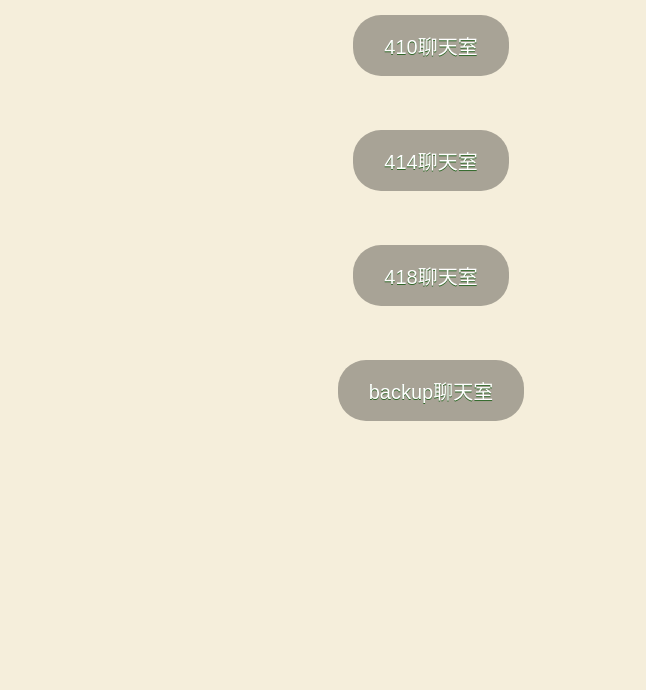
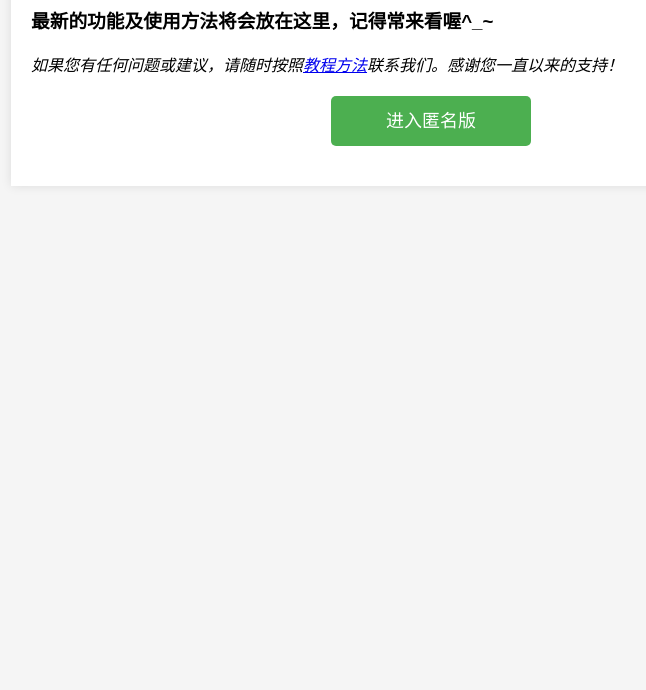
Before and after one commit to starFaith2007/heilongjiang_city_square.github.com, a plain HTML site: page shibai.html in a window 1280 px wide. Shown: the part 110-800 px from the top of the page, without its empty margins (209-855 px from the left). Drawn offline with Linux system fonts and the light colour scheme.

Commit message:
功能更新
增加了教程页和更新公告

```diff
--- a/shibai.html
+++ b/shibai.html
@@ -1,60 +1,59 @@
 <!DOCTYPE html>
-<html>
-
+<html lang="zh">
 <head>
-  <title>聊天室</title>
-
-
-  <style type="text/css">
+    <meta charset="UTF-8">
+    <meta name="viewport" content="width=device-width, initial-scale=1.0">
+    <title>更新公告</title>
+    <style>
         body {
-      background-color: #f5eedb;
+            font-family: Arial, sans-serif;
+            background-color: #f5f5f5;
+            margin: 0;
+            padding: 0;
+        }
+        .container {
+            max-width: 800px;
+            margin: 0 auto;
+            padding: 20px;
+            background-color: #fff;
+            box-shadow: 0 0 10px rgba(0, 0, 0, 0.1);
+        }
+        h1 {
             text-align: center;
+            color: #333;
+            font-size: 36px;
+            margin-bottom: 20px;
         }
-    .myButton {
-      background-color:#a8a396;
-      border-radius:28px;
-      display:inline-block;
-      cursor:pointer;
-      color:#ffffff;
-      font-family:Arial;
-      font-size:20px;
-      padding:16px 31px;
-      text-decoration:none;
-      text-shadow:0px 1px 0px #2f6627;
+        p {
+            font-size: 18px;
+            line-height: 1.6;
+            color: #666;
+            margin-bottom: 20px;
         }
-    .myButton:hover {
-      background-color:#cec8b8;
+        .button {
+            display: block;
+            width: 200px;
+            height: 50px;
+            margin: 20px auto;
+            background-color: #4CAF50;
+            color: #fff;
+            text-align: center;
+            line-height: 50px;
+            font-size: 18px;
+            border-radius: 5px;
+            text-decoration: none;
         }
-    .myButton:active {
-      position:relative;
-      top:1px;
+        .button:hover {
+            background-color: #45a049;
         }
     </style>
 </head>
-
 <body>
-  <h1 style="color: #282623;">房间列表</h1>
-  <br><br>
-  <div class="room-box" id="room-box">
-    <a>如果你看到这个那一定是js爆炸了</a>
-  <div>
-
+    <div class="container">
+        <h1>这里是更新内容版面！</h1>
+        <h3>最新的功能及使用方法将会放在这里，记得常来看喔^_~</h3>
+        <em>如果您有任何问题或建议，请随时按照<a href=jiaocheng.html>教程方法</a>联系我们。感谢您一直以来的支持！</em>
+        <a href="http://39.101.77.64:3000/" class="button">进入匿名版</a>
+    </div>
 </body>
-<script>
-  let rooms = {
-    '418':"https://hach.chat/?418roomchat",
-    '414':"https://hach.chat/?414roomchat",
-    '410':"https://hach.chat/?410roomchat",
-    'backup':"https://hach.chat/?affogato"
-  }
-
-  var box=document.getElementById("room-box");
-
-  box.innerHTML=''
-
-  Object.entries(rooms).forEach(([key,value])=>{
-    box.innerHTML+=`<a class="myButton" href="${value}">${key}聊天室</a>
-                    <br><br><br><br>`
-  })
-
-</script>
+</html>
```
Also changed, not shown: index.html (+5 -9 lines), jiaocheng.html (added, +82 -0 lines), msedge_5QZrs14lot.png (added), msedge_sxkazWgj9m.png (added), 1 other file. Lines whose indentation alone changed are shown as unchanged.
